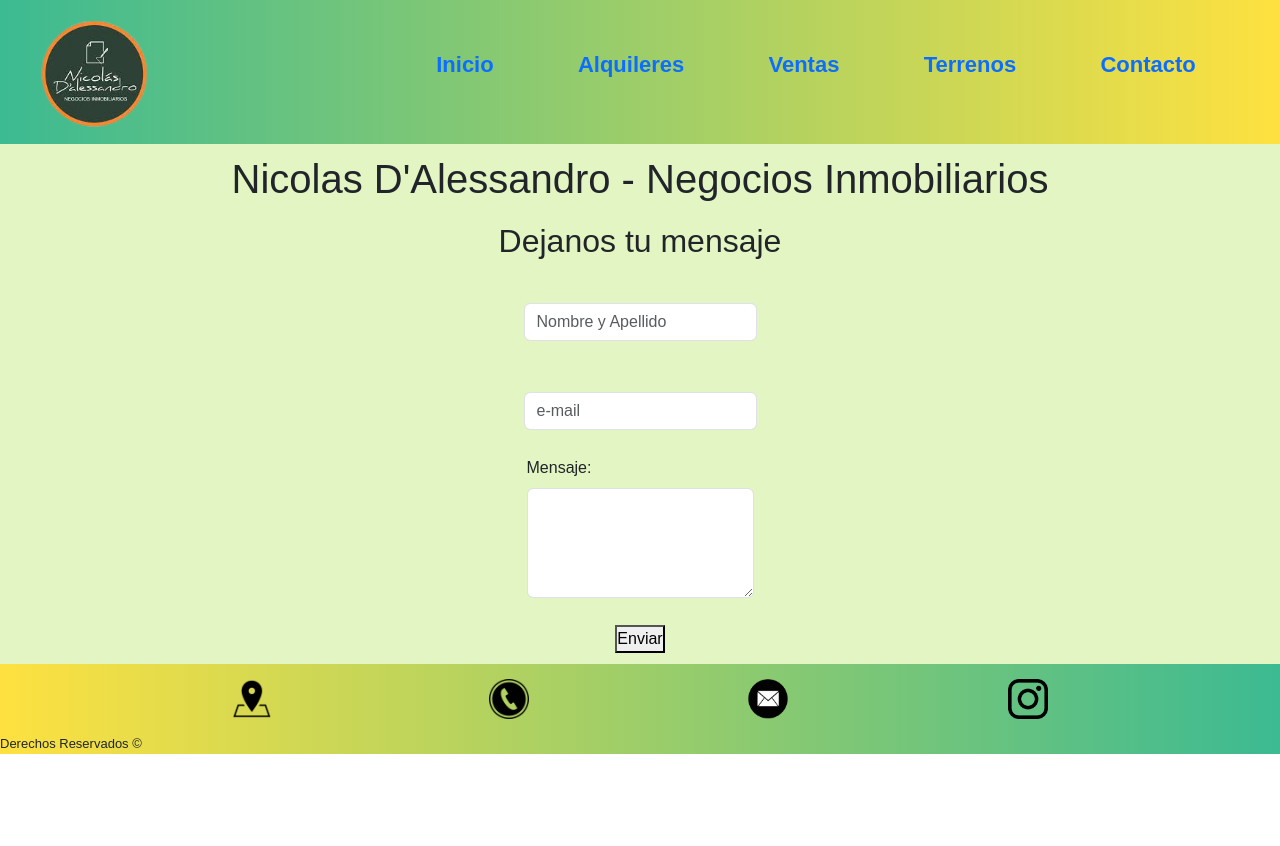
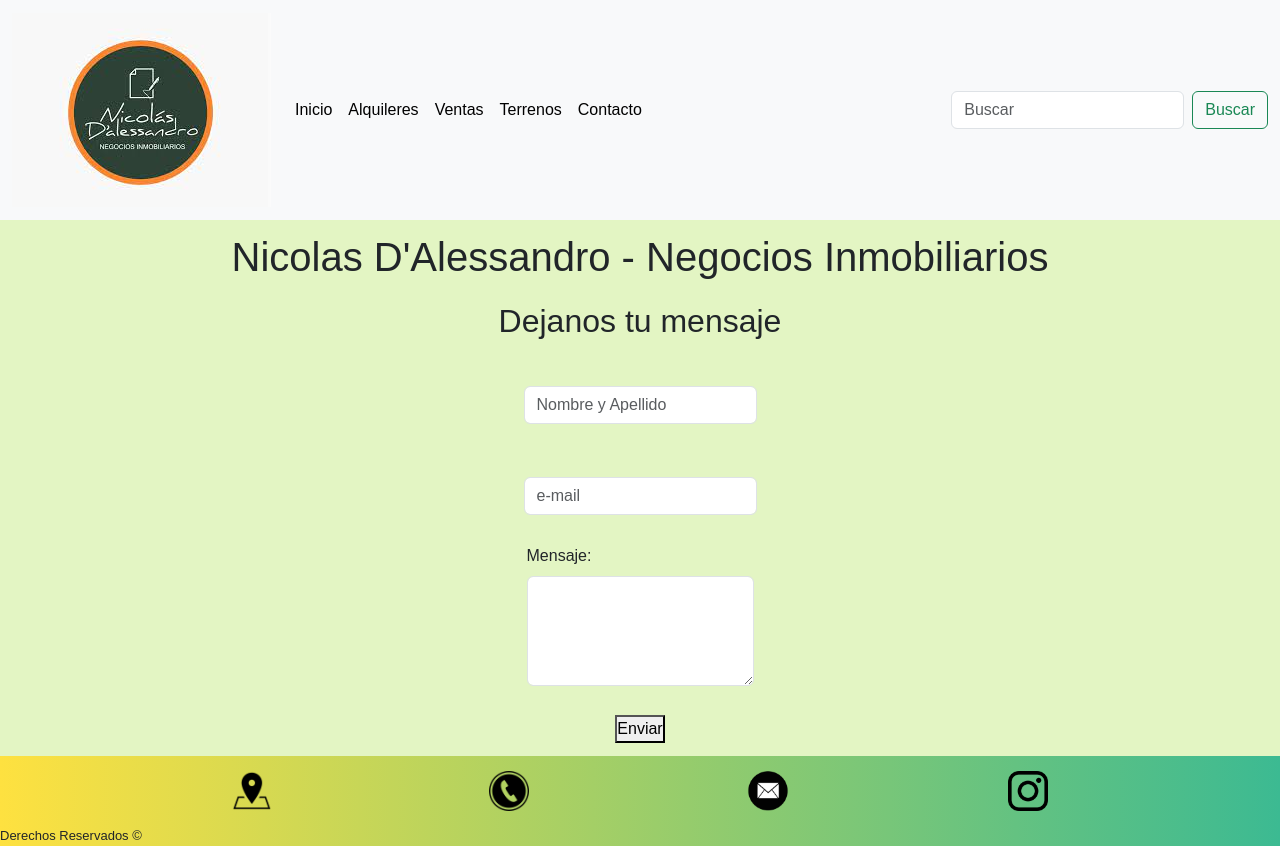
Before and after one commit to gonzaloyungblut/proyecto_final, a plain HTML site: page secciones/contacto.html in a window 1280 px wide. Before the commit the page ends 800 px from the top, so only its background shows below. Drawn offline with nearby package versions, Linux system fonts and the light colour scheme.

Commit message:
responsibe nav

```diff
--- a/css/style.css
+++ b/css/style.css
@@ -113,7 +113,7 @@ footer p {
         "alquiler-titulo alquiler-titulo"
         "alquiler-subtitulo alquiler-subtitulo"
         "slide texto";
-    height: 65vh;
+    height: 67vh;
     justify-content: center;
     justify-items: center;
     align-items: center;
@@ -158,12 +158,12 @@ footer p {
 }
 
 .fila img {
-    height: 38vh;
+    height: 39vh;
     padding: 5px;
 }
 
 .terreno img {
-    height: 37vh;
+    height: 38vh;
     padding: 5px;
     /* animacion de la imagen */
 
@@ -187,7 +187,7 @@ footer p {
 /* contacto y su diseño */
 .formulario {
     background-color: rgb(227, 245, 195);
-    height: 65vh;
+    height: 67vh;
     display: flex;
     flex-direction: column;
     align-items: center;
--- a/secciones/contacto.html
+++ b/secciones/contacto.html
@@ -14,20 +14,37 @@
 
 <body>
     <header>
-        <div class="header">
-            <a href="../index.html">
-                <img src="../imagenes/logo_inmobiliaria-removebg-preview.png" alt="logo del negocio">
-            </a>
-            <nav class="nav">
-                <ul>
-                    <li> <a href="../index.html" style="text-decoration: none" class="jover">Inicio</a> </li>
-                    <li> <a href="./alquileres.html" style="text-decoration: none" class="jover">Alquileres</a> </li>
-                    <li> <a href="./ventas.html" style="text-decoration: none" class="jover">Ventas</a> </li>
-                    <li> <a href="./terrenos.html" style="text-decoration: none" class="jover">Terrenos</a> </li>
-                    <li> <a href="./contacto.html" style="text-decoration: none" class="jover">Contacto</a> </li>
+        <nav class="navbar navbar-expand-lg bg-body-tertiary">
+            <div class="container-fluid">
+              <button class="navbar-toggler" type="button" data-bs-toggle="collapse" data-bs-target="#navbarTogglerDemo01" aria-controls="navbarTogglerDemo01" aria-expanded="false" aria-label="Toggle navigation">
+                <span class="navbar-toggler-icon"></span>
+              </button>
+              <div class="collapse navbar-collapse" id="navbarTogglerDemo01">
+                <a class="navbar-brand" href="../index.html"> <img src="../imagenes/logo inmobiliaria.jpg" alt="logo"></a>
+                <ul class="navbar-nav me-auto mb-2 mb-lg-0">
+                  <li class="nav-item">
+                    <a class="nav-link active" aria-current="page" href="../index.html">Inicio</a>
+                  </li>
+                  <li class="nav-item">
+                    <a class="nav-link active" aria-current="page" href="./alquileres.html">Alquileres</a>
+                  </li>
+                  <li class="nav-item">
+                    <a class="nav-link active" aria-current="page" href="./ventas.html">Ventas</a>
+                  </li>
+                  <li class="nav-item">
+                    <a class="nav-link active" aria-current="page" href="./terrenos.html">Terrenos</a>
+                  </li>
+                  <li class="nav-item">
+                    <a class="nav-link active" aria-current="page" href="./contacto.html">Contacto</a>
+                  </li>
                 </ul>
-            </nav>
-        </div>
+                <form class="d-flex" role="search">
+                  <input class="form-control me-2" type="search" placeholder="Buscar" aria-label="Search">
+                  <button class="btn btn-outline-success" type="submit">Buscar</button>
+                </form>
+              </div>
+            </div>
+          </nav>
     </header>
     <main>
         <div class="formulario">
```
Also changed, not shown: index.html (+31 -17 lines), secciones/alquileres.html (+30 -13 lines), secciones/terrenos.html (+30 -13 lines), secciones/ventas.html (+30 -13 lines).
